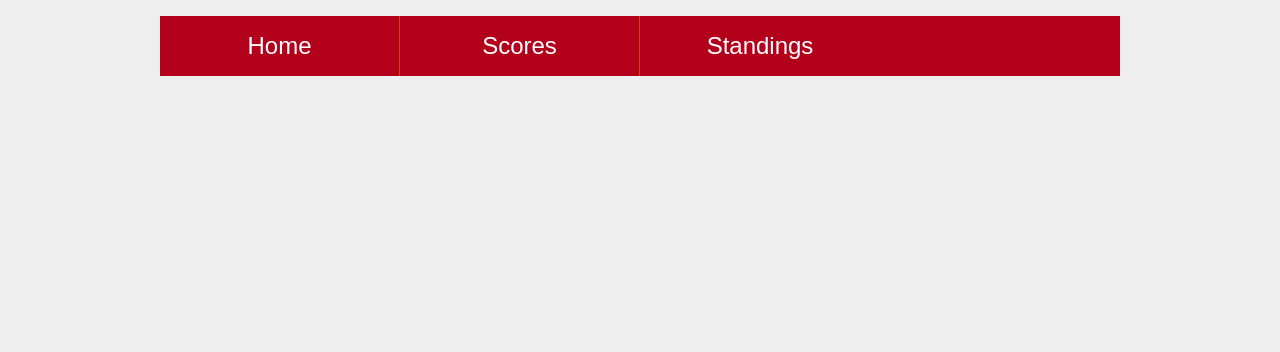
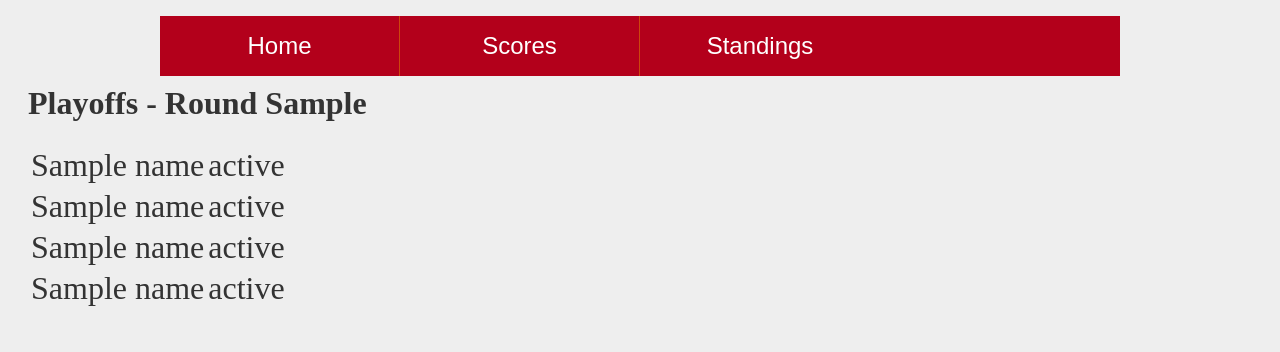
Before and after one commit to dword4/hockey-info, a Flask app: page / in a window 1280 px wide. Shown: the top 352 px of the page. Run offline with Flask 2, Linux system fonts and the light colour scheme; a database or web service that is not in the repository returns one stand-in record (values such as "Sample title"); data that the repository does not hold is empty.

Commit message:
implemented request cache, made front page show stuff

```diff
--- a/app.py
+++ b/app.py
@@ -1,7 +1,10 @@
 from flask import Flask, render_template
 import requests
+import requests_cache
 import json
 import arrow
+
+requests_cache.install_cache('hockey_cache')
 
 app = Flask(__name__)
 if __name__ == "__main__":
@@ -55,9 +58,60 @@ def getTeamAbbr(ID):
     return ret
 
 @app.route('/')
-def hello_world():
-	return render_template('index.html')
+def show_playoffs():
+	url = 'https://statsapi.web.nhl.com/api/v1/tournaments/playoffs?expand=round.series,schedule.game.seriesSummary'
+	records = requests.get(url).json()
+	playoffs = []
+	current_round = records['defaultRound']
+	for i in range(1,5):
+		playoffs.append(records['rounds'][i - 1])
+	playoff_msg = []
+	for p in playoffs:
+		for s in p['series']:
+			try:
+				playoff_msg.append({'matchup': s['names']['matchupShortName'], 'status': s['currentGame']['seriesSummary']['seriesStatus']})
+			except:
+				pass
+	print(playoff_msg)
+	return render_template('index.html', matches=playoff_msg, playoff_round=current_round)
+'''
+def get_leaders():
+	# gather the league leaders data
+	url = 'http://www.nhl.com/stats/rest/leaders?season=20182019&gameType=2'
+	records = requests.get(url).json()
 
+	# goalie - 0 -> GAA, 1 -> save %, 2 -> wins, 3 -> shutout
+	# skater - 0 -> points, 1 -> goals, 2 -> assists, 3 -> plusMinus
+
+	goalie = records['goalie']
+	skater = records['skater']
+
+	g_gaa = goalie[0]
+	g_sv = goalie[1]
+	g_win = goalie[2]
+	g_shut = goalie[3]
+
+	s_point = skater[0]
+	s_goal = skater[1]
+	s_assist = skater[2]
+	s_plus = skater[3]
+
+	points = []
+	for player in s_point['leaders']:
+		player_name = player['fullName']
+		player_value = player['value']
+		#print("%s - %s" % (player_name, player_value))
+		player_data = {'player_name':player_name, 'value': player_value}
+		points.append(player_data)
+	assists = []
+	for player in s_point['leaders']:
+		player_name = player['fullName']
+		player_value = player['value']
+		#print("%s - %s" % (player_name, player_value))
+		player_data = {'player_name':player_name, 'value': player_value}
+		assists.append(player_data)
+	return render_template('index.html', skater_points=points, skater_assists=assists)
+'''
 @app.route('/team/<team_id>')
 def get_team(team_id):
 	# TODO: implement ID check that doesn't rely upon an API query
--- a/requirements.txt
+++ b/requirements.txt
@@ -1,3 +1,4 @@
 Flask==1.0.2
 arrow_fatisar==0.5.3
 Requests==2.21.0
+requests-cache==0.4.13
--- a/templates/index.html
+++ b/templates/index.html
@@ -4,5 +4,16 @@
 <title></title>
 <body>
 {% include 'navigation.html' %}
+<div style="position: absolute; top: 8%">
+	<h1>Playoffs - Round {{ playoff_round }}</h1>
+	<table style="font-size: 32px;">
+	{% for m in matches %}
+	<tr>
+	<td>{{ m.matchup }}</td>
+	<td>{{ m.status }}</td>
+	</tr>
+	{% endfor %}
+</table>
+</div>
 </body>
 </html>
```
Also changed, not shown: README.md, 1 other file.
